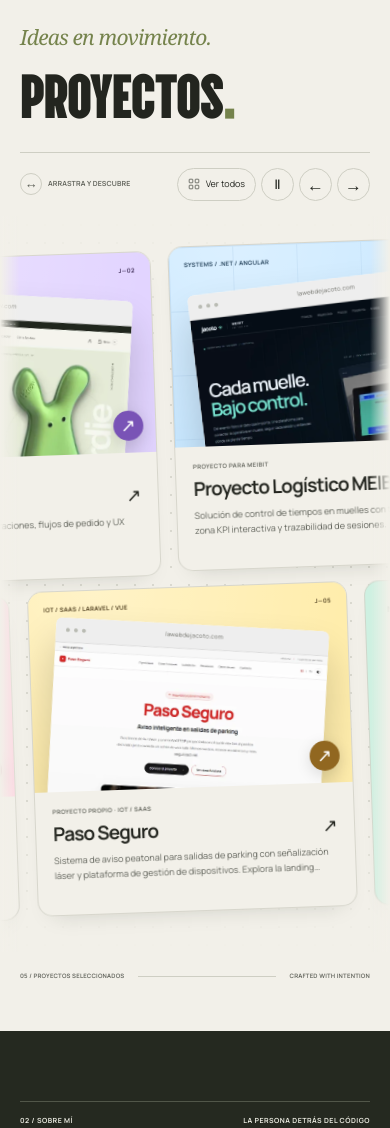
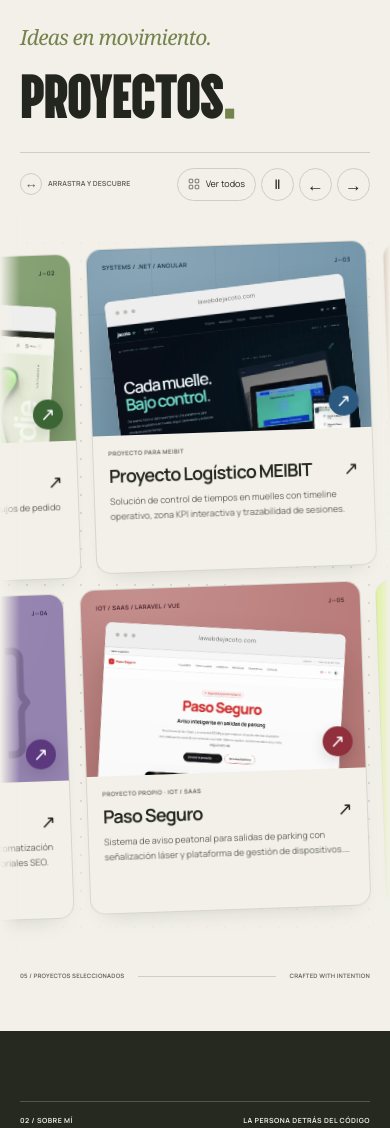
Before and after one commit to jacoto90/lawebdejacoto, a PHP site: page / in a window 390 px wide. Shown: the part 1547-2675 px from the top of the page. Run offline with PHP 8.4, Linux system fonts and the light colour scheme; data that the repository does not hold is empty.

Commit message:
feat: refine branded gallery colors and mobile swipe momentum

```diff
--- a/assets/css/projects.css
+++ b/assets/css/projects.css
@@ -22,15 +22,24 @@
 .project-lane, .project-track, .project-set { display: contents; }
 .project-set[aria-hidden="true"] { display: none; }
 .projects-section .project-card { grid-column: auto; min-width: 0; position: relative; }
-.project-card[data-project-tone="apricot"] { --tile-bg: #ffd5ba; --tile-ink: #492c25; --tile-accent: #b45035; }
-.project-card[data-project-tone="lavender"] { --tile-bg: #e2d4ff; --tile-ink: #3b2a53; --tile-accent: #7953b6; }
-.project-card[data-project-tone="sky"] { --tile-bg: #c9e8ff; --tile-ink: #203e57; --tile-accent: #346eaa; }
-.project-card[data-project-tone="rose"] { --tile-bg: #ffd4e2; --tile-ink: #542c40; --tile-accent: #ac416b; }
-.project-card[data-project-tone="butter"] { --tile-bg: #ffedac; --tile-ink: #4b3b1c; --tile-accent: #916720; }
-.project-card[data-project-tone="mint"] { --tile-bg: #cef0e1; --tile-ink: #24473d; --tile-accent: #327e65; }
+/* Keep the existing hues, shaded by 20%; the invitation uses the hero's brand greens. */
+.project-card[data-project-tone="apricot"] { --tile-bg: color-mix(in srgb, #e8ad8d 80%, #000); --tile-ink: #43271f; --tile-accent: #934329; }
+.project-card[data-project-tone="lavender"] { --tile-bg: color-mix(in srgb, #b9a2db 80%, #000); --tile-ink: #302240; --tile-accent: #5c397e; }
+.project-card[data-project-tone="sky"] { --tile-bg: color-mix(in srgb, #94bdd6 80%, #000); --tile-ink: #1e3548; --tile-accent: #2b5980; }
+.project-card[data-project-tone="coral"] { --tile-bg: color-mix(in srgb, #e79b98 80%, #000); --tile-ink: #4b222a; --tile-accent: #8f303c; }
+.project-card[data-project-tone="orange"] { --tile-bg: color-mix(in srgb, #e8a66e 80%, #000); --tile-ink: #452b1c; --tile-accent: #89471e; }
+.project-card[data-project-tone="leaf"] { --tile-bg: color-mix(in srgb, #a4c78c 80%, #000); --tile-ink: #243b25; --tile-accent: #3b6535; }
+.project-card[data-project-tone="apricot"][data-project-variant="alternate"] { --tile-bg: color-mix(in srgb, #d99578 80%, #000); }
+.project-card[data-project-tone="lavender"][data-project-variant="alternate"] { --tile-bg: color-mix(in srgb, #c6b0e3 80%, #000); }
+.project-card[data-project-tone="sky"][data-project-variant="alternate"] { --tile-bg: color-mix(in srgb, #8bc8c4 80%, #000); }
+.project-card[data-project-tone="coral"][data-project-variant="alternate"] { --tile-bg: color-mix(in srgb, #d98283 80%, #000); }
+.project-card[data-project-tone="orange"][data-project-variant="alternate"] { --tile-bg: color-mix(in srgb, #efba8c 80%, #000); }
+.project-card[data-project-tone="leaf"][data-project-variant="alternate"] { --tile-bg: color-mix(in srgb, #7fb38c 80%, #000); }
+.project-card.project-invitation { --tile-bg: var(--accent); --tile-ink: #252b22; --tile-accent: #252b22; }
+.project-card.project-invitation[data-project-variant="alternate"] { --tile-bg: #252b22; --tile-ink: var(--accent); --tile-accent: var(--accent); }
 .project-card-shell { display: block; height: 100%; overflow: hidden; border: 1px solid color-mix(in srgb, var(--line) 75%, transparent); border-radius: 15px; background: var(--paper); box-shadow: 0 12px 22px -16px #1f281b35; transform: perspective(1000px) translate3d(var(--mag-x, 0px), var(--mag-y, 0px), 0) rotateX(var(--tilt-x, 0deg)) rotateY(var(--tilt-y, 0deg)); transition: transform .55s var(--ease), box-shadow .5s, border-color .4s; }
 .project-card:hover .project-card-shell { border-color: color-mix(in srgb, var(--ink) 35%, var(--line)); box-shadow: 0 25px 40px -20px #1f281b55; }
-.projects-section .project-card .project-visual { height: 245px; aspect-ratio: auto; border-radius: 0; background: radial-gradient(ellipse at 20% 0%, #ffffff55, transparent 70%), var(--tile-bg); color: var(--tile-ink); }
+.projects-section .project-card .project-visual { height: 245px; aspect-ratio: auto; border-radius: 0; background: radial-gradient(ellipse at 20% 0%, #ffffff26, transparent 70%), var(--tile-bg); color: var(--tile-ink); }
 .projects-section .project-logistics .project-visual::before { background-image: linear-gradient(var(--tile-accent) 1px, transparent 1px), linear-gradient(90deg, var(--tile-accent) 1px, transparent 1px); opacity: .1; }
 .projects-section .project-card .project-visual-top { inset: 18px 20px auto; font-size: 7px; letter-spacing: .05em; }
 .projects-section .project-card .project-screen { width: 82%; transform: rotate(-5deg) translateY(46px); border-radius: 6px; transition: transform .7s var(--ease); }
@@ -52,7 +61,7 @@
 .projects-section .content-art em { color: var(--tile-accent); }
 .projects-section .content-art .micro { font-size: 6px; }
 .projects-section .code-bracket { font-size: 130px; }
-.projects-section .ai-cursor { font-size: 21px; }
+.projects-section .ai-cursor { font-size: 21px; color: var(--tile-accent); }
 .projects-section .custom-art { font-size: 90px; }
 .project-invitation .project-card-shell { background: var(--tile-bg); color: var(--tile-ink); min-height: 386px; display: flex; flex-direction: column; justify-content: space-between; padding: 25px; position: relative; }
 .project-invitation .project-card-shell::before { content: ''; position: absolute; width: 230px; height: 230px; border: 1px solid color-mix(in srgb, var(--tile-accent) 18%, transparent); border-radius: 50%; top: 45px; right: -80px; box-shadow: 0 0 0 36px color-mix(in srgb, var(--tile-accent) 5%, transparent), 0 0 0 72px color-mix(in srgb, var(--tile-accent) 3%, transparent); pointer-events: none; }
@@ -99,7 +108,7 @@
     .project-invitation .project-card-shell { min-height: 366px; }
 }
 @media (max-width: 600px) {
-    .projects-section { --tile-width: min(82vw, 350px); --tile-height: 325px; --tile-gap: 18px; padding-top: 60px; padding-bottom: 50px; }
+    .projects-section { --tile-width: min(72vw, 300px); --tile-height: 325px; --tile-gap: 16px; padding-top: 60px; padding-bottom: 50px; }
     .projects-heading { flex-direction: row; align-items: center; margin-top: 32px; gap: 20px; }
     .projects-heading-note { display: none; }
     .projects-pretitle { font-size: 21px; margin-bottom: 12px; }
@@ -116,21 +125,21 @@
     .project-lanes { grid-template-columns: 1fr; gap: 25px; }
     .projects-section.is-kinetic .project-gallery { margin-top: 0; padding-block: 28px 35px; }
     .is-kinetic .project-lanes { gap: 23px; transform: rotate(-2deg); }
-    .projects-section .project-card .project-visual { height: 200px; }
+    .projects-section .project-card .project-visual { height: 186px; }
     .projects-section .project-card .project-visual-top { inset: 14px 15px auto; font-size: 6px; }
     .projects-section .project-card .project-screen { width: 86%; }
-    .projects-section .project-card .project-info { padding: 16px 17px; }
+    .projects-section .project-card .project-info { padding: 14px 15px; }
     .projects-section .project-card .project-type { font-size: 6px; }
-    .projects-section .project-card .project-info h3 { font-size: 19px; margin-top: 7px; }
+    .projects-section .project-card .project-info h3 { font-size: 18px; margin-top: 7px; }
     .projects-section .project-card .project-info > p { font-size: 9px; margin-top: 8px; }
     .projects-section .project-card .project-open { width: 30px; height: 30px; font-size: 18px; right: 12px; bottom: 12px; }
-    .projects-section .content-art { padding: 20px; gap: 9px; }
-    .projects-section .content-art strong { font-size: 39px; margin-top: 10px; }
+    .projects-section .content-art { padding: 34px 16px 16px; gap: 9px; }
+    .projects-section .content-art strong { font-size: clamp(30px, 9vw, 39px); margin-top: 10px; }
     .projects-section .content-art .micro { font-size: 5px; }
     .projects-section .code-bracket { font-size: 100px; }
     .project-invitation .project-card-shell { min-height: 325px; padding: 22px; }
     .invitation-art { gap: 12px; margin-block: 20px; }
-    .invitation-art h3 { font-size: 44px; }
+    .invitation-art h3 { font-size: clamp(36px, 10vw, 44px); }
     .invitation-bottom strong { font-size: 16px; }
     .projects-footer { gap: 14px; padding-top: 20px; }
     .projects-footer .micro { font-size: 6px; letter-spacing: .035em; }
--- a/components/projects.php
+++ b/components/projects.php
@@ -3,13 +3,13 @@
 $projectItems = array_values($profile['projects']);
 $projectSplit = (int) ceil(count($projectItems) / 2);
 $projectLanes = [array_slice($projectItems, 0, $projectSplit, true), array_slice($projectItems, $projectSplit, null, true)];
-$projectTones = ['apricot', 'lavender', 'sky', 'rose', 'butter', 'mint'];
+$projectTones = ['apricot', 'leaf', 'sky', 'lavender', 'coral', 'orange'];
 $projectVisuals = [
-    'MB' => ['class' => 'logistics', 'image' => 'assets/images/logistics.webp', 'label' => 'SYSTEMS / .NET / ANGULAR'],
-    'JF' => ['class' => 'photography', 'image' => 'assets/images/photography.webp', 'label' => 'PHOTOGRAPHY / DIGITAL EXPERIENCE'],
-    'SN' => ['class' => 'commerce', 'image' => 'assets/images/sticnow.webp', 'label' => 'E-COMMERCE / DEVELOPMENT'],
-    'DS' => ['class' => 'content', 'image' => '', 'label' => 'WORDPRESS / AI / AUTOMATION'],
-    'PS' => ['class' => 'safety', 'image' => 'assets/images/paso-seguro.webp', 'label' => 'IoT / SAAS / LARAVEL / VUE'],
+    'MB' => ['class' => 'logistics', 'image' => 'assets/images/logistics.webp', 'label' => 'SYSTEMS / .NET / ANGULAR', 'tone' => 'sky'],
+    'JF' => ['class' => 'photography', 'image' => 'assets/images/photography.webp', 'label' => 'PHOTOGRAPHY / DIGITAL EXPERIENCE', 'tone' => 'apricot'],
+    'SN' => ['class' => 'commerce', 'image' => 'assets/images/sticnow.webp', 'label' => 'E-COMMERCE / DEVELOPMENT', 'tone' => 'leaf'],
+    'DS' => ['class' => 'content', 'image' => '', 'label' => 'WORDPRESS / AI / AUTOMATION', 'tone' => 'lavender'],
+    'PS' => ['class' => 'safety', 'image' => 'assets/images/paso-seguro.webp', 'label' => 'IoT / SAAS / LARAVEL / VUE', 'tone' => 'coral'],
 ];
 ?>
 <section class="section projects-section" id="projects" aria-labelledby="projectsTitle">
@@ -42,12 +42,12 @@ $projectVisuals = [
                             $projectTarget = str_starts_with($projectUrl, '/') && !str_starts_with($projectUrl, '//') ? '' : ' target="_blank" rel="noopener noreferrer"';
                             $visual = $projectVisuals[$project['logo'] ?? ''] ?? ['class' => 'custom', 'image' => '', 'label' => 'DIGITAL / DEVELOPMENT'];
                             ?>
-                            <article class="project-card project-<?= htmlspecialchars($visual['class']) ?>" data-project-index="<?= $index ?>" data-project-tone="<?= $projectTones[$index % count($projectTones)] ?>" style="--card-order:<?= $index ?>">
+                            <article class="project-card project-<?= htmlspecialchars($visual['class']) ?>" data-project-index="<?= $index ?>" data-project-tone="<?= $visual['tone'] ?? $projectTones[$index % count($projectTones)] ?>" style="--card-order:<?= $index ?>">
                                 <div class="project-card-shell">
                                     <a class="project-visual" href="<?= htmlspecialchars($projectUrl) ?>"<?= $projectTarget ?> aria-label="<?= htmlspecialchars($t['projects_visit'] . ': ' . $project['name']) ?>" draggable="false">
                                         <div class="project-visual-top micro"><span><?= htmlspecialchars($visual['label']) ?></span><span>J—<?= str_pad((string) ($index + 1), 2, '0', STR_PAD_LEFT) ?></span></div>
                                         <?php if ($visual['image'] !== ''): ?>
-                                            <div class="project-screen"><div class="browser-chrome" aria-hidden="true"><i></i><i></i><i></i><span><?= htmlspecialchars(parse_url($projectUrl, PHP_URL_HOST) ?: 'lawebdejacoto.com') ?></span></div><img src="<?= htmlspecialchars($assetVersion($visual['image'])) ?>" srcset="<?= htmlspecialchars($assetVersion(str_replace('.webp', '-640.webp', $visual['image']))) ?> 640w, <?= htmlspecialchars($assetVersion($visual['image'])) ?> 1280w" sizes="(max-width: 600px) 74vw, (max-width: 1000px) 340px, 440px" width="1280" height="900" loading="lazy" decoding="async" draggable="false" alt="<?= htmlspecialchars($editorial['preview'] . ' · ' . $project['name']) ?>"></div>
+                                            <div class="project-screen"><div class="browser-chrome" aria-hidden="true"><i></i><i></i><i></i><span><?= htmlspecialchars(parse_url($projectUrl, PHP_URL_HOST) ?: 'lawebdejacoto.com') ?></span></div><img src="<?= htmlspecialchars($assetVersion($visual['image'])) ?>" srcset="<?= htmlspecialchars($assetVersion(str_replace('.webp', '-640.webp', $visual['image']))) ?> 640w, <?= htmlspecialchars($assetVersion($visual['image'])) ?> 1280w" sizes="(max-width: 600px) 62vw, (max-width: 1000px) 340px, 440px" width="1280" height="900" loading="lazy" decoding="async" draggable="false" alt="<?= htmlspecialchars($editorial['preview'] . ' · ' . $project['name']) ?>"></div>
                                         <?php elseif ($visual['class'] === 'content'): ?>
                                             <div class="content-art" aria-hidden="true"><span class="code-bracket">{</span><div><span class="micro">CONTENT GENERATOR PRO</span><strong>Ideas.<br>Content.<br><em>Impact.</em></strong><span class="ai-cursor">_</span></div><span class="code-bracket">}</span></div>
                                         <?php else: ?>
```
Also changed, not shown: assets/js/projects.js (+41 -18 lines), docs/projects-gallery.md (+13 -5 lines).
